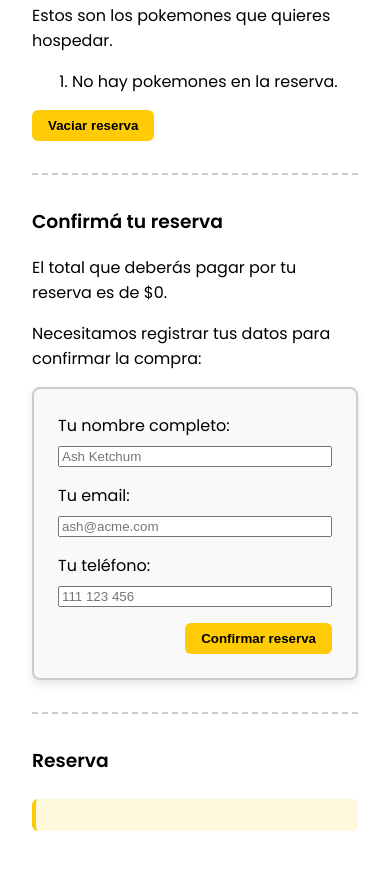
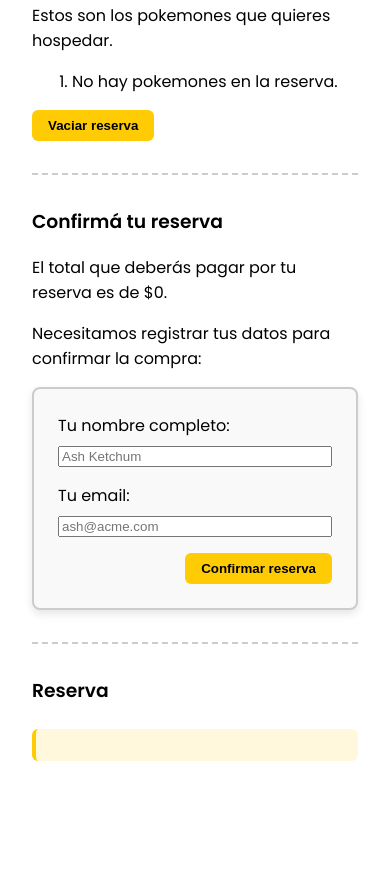
Before and after one commit to MarVergara/ch-js-project, a plain HTML site: page index.html in a window 390 px wide. Shown: the part 1986-2855 px from the top of the page. After the commit the page ends 2811 px from the top, so only its background shows below. Drawn offline with nearby package versions, Linux system fonts and the light colour scheme; some packages are replaced by stand-ins of ours; a script that the page names is missing.

Commit message:
remove phone input

```diff
--- a/index.html
+++ b/index.html
@@ -107,11 +107,6 @@
 						<input type="email" id="email" name="email" required placeholder="ash@acme.com" />
 					</div>
 
-					<div class="form-group">
-						<label for="telefono">Tu teléfono:</label>
-						<input type="tel" id="telefono" name="telefono" placeholder="111 123 456" />
-					</div>
-
 					<div class="buttons form-buttons">
 						<input type="submit" id="btnConfirmarReserva" value="Confirmar reserva" />
 					</div>
```
